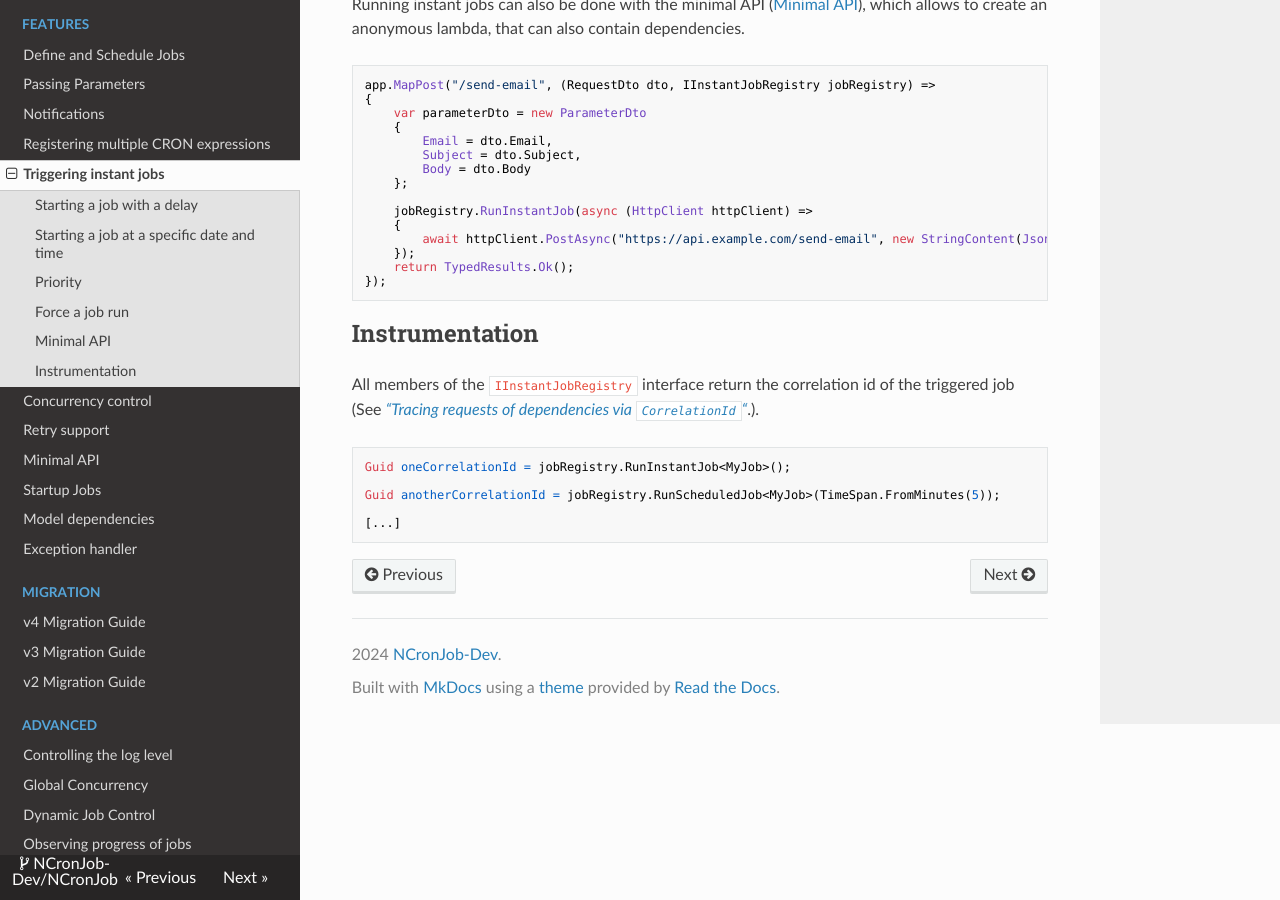
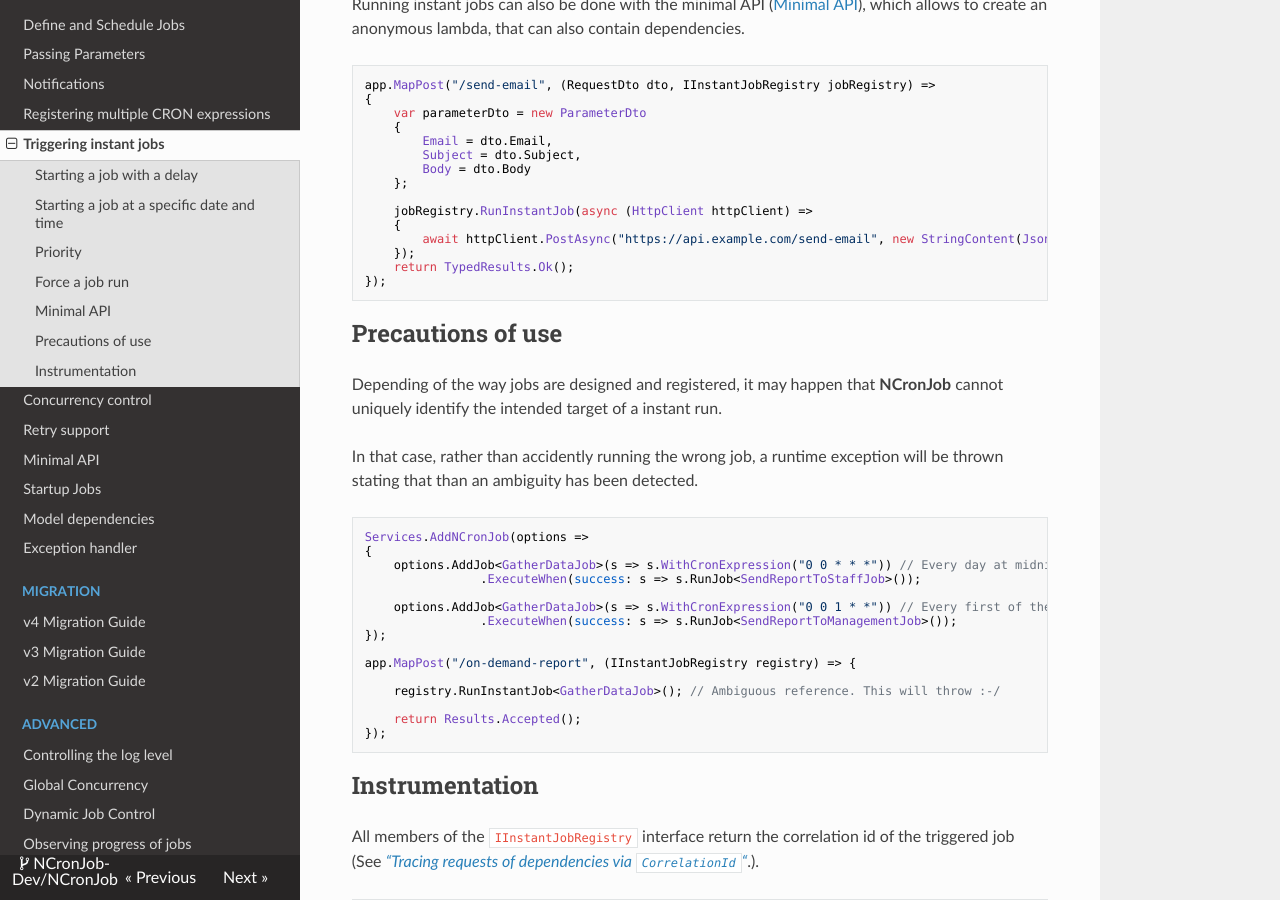
Before and after one commit to NCronJob-Dev/NCronJob, an MkDocs documentation site: the page built from docs/features/instant-jobs.md, in a window 1280 px wide and 900 px high, scrolled down 2814 px. Built offline with MkDocs 1.6.1, drawn with Linux system fonts in a browser that asks for light colours; nearby versions of some CDN libraries; some of the changed text lies outside the part shown.

Commit message:
Prevent InstantJobRegistry from unexpectedly running the wrong job

````diff
--- a/docs/features/instant-jobs.md
+++ b/docs/features/instant-jobs.md
@@ -148,6 +149,30 @@ app.MapPost("/send-email", (RequestDto dto, IInstantJobRegistry jobRegistry) =>
 });
 ```
 
+## Precautions of use
+
+Depending of the way jobs are designed and registered, it may happen that **NCronJob** cannot uniquely identify the intended target of a instant run.
+
+In that case, rather than accidently running the wrong job, a runtime exception will be thrown stating that than an ambiguity has been detected.
+
+```csharp
+Services.AddNCronJob(options =>
+{
+    options.AddJob<GatherDataJob>(s => s.WithCronExpression("0 0 * * *")) // Every day at midnight
+                .ExecuteWhen(success: s => s.RunJob<SendReportToStaffJob>());
+
+    options.AddJob<GatherDataJob>(s => s.WithCronExpression("0 0 1 * *")) // Every first of the month at midnight
+                .ExecuteWhen(success: s => s.RunJob<SendReportToManagementJob>());
+});
+
+app.MapPost("/on-demand-report", (IInstantJobRegistry registry) => {
+
+    registry.RunInstantJob<GatherDataJob>(); // Ambiguous reference. This will throw :-/
+
+    return Results.Accepted();
+});
+```
+
 ## Instrumentation
 
 All members of the `IInstantJobRegistry` interface return the correlation id of the triggered job (See [*"Tracing requests of dependencies via `CorrelationId`"*](./model-dependencies.md#tracing-requests-of-dependencies-via-correlationid).).
````
Also changed, not shown: other parts of docs/features/instant-jobs.md (+2 -1 lines), 2 other files.
